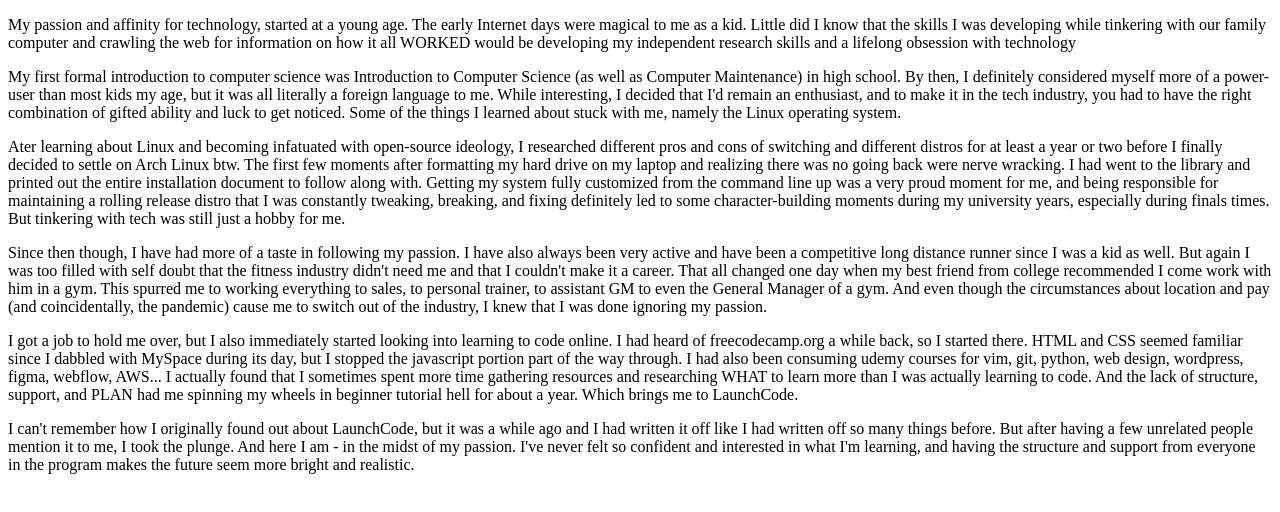
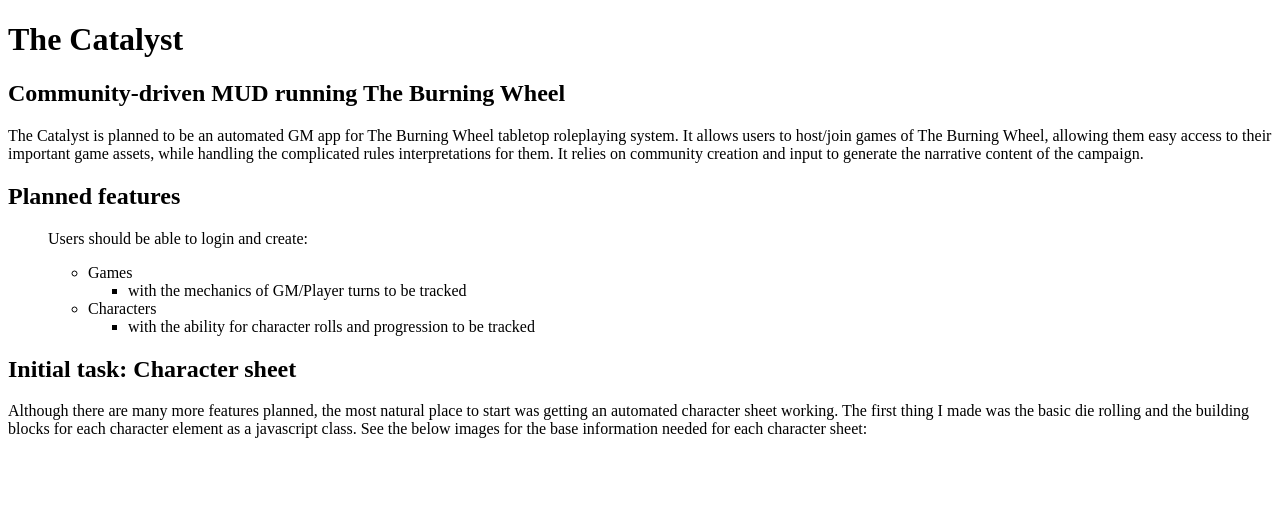
Before and after one commit to LC101-September-2021/assignment-4-html-me-something-jgreen1tc, a website: page index.html in a window 1280 px wide. Drawn offline with Linux system fonts and the light colour scheme.

Commit message:
changed project name, added content

```diff
--- a/index.html
+++ b/index.html
@@ -1,19 +1,28 @@
 <!DOCTYPE html>
 <html>
    <head>
-      <title>Jordan Green</title>
+      <title>The Catalyst Project Outline</title>
    </head>
    <body>
-      <p>My passion and affinity for technology,  started at a young age. The early Internet days were magical to me as a kid. Little did I know that the skills I was developing while tinkering with our family computer and crawling the web for information on how it all WORKED would be developing my independent research skills and a lifelong obsession with technology</p>
+      <h1>The Catalyst</h1>
+      <h2>Community-driven MUD running The Burning Wheel</h2>
+      <p>The Catalyst is planned to be an automated GM app for The Burning Wheel tabletop roleplaying system. It allows users to host/join games of The Burning Wheel, allowing them easy access to their important game assets, while handling the complicated rules interpretations for them. It relies on community creation and input to generate the narrative content of the campaign.</p>
 
-      <p>My first formal introduction to computer science was Introduction to Computer Science (as well as Computer Maintenance) in high school. By then, I definitely considered myself more of a power-user than most kids my age, but it was all literally a foreign language to me. While interesting, I decided that I'd remain an enthusiast, and to make it in the tech industry, you had to have the right combination of gifted ability and luck to get noticed. Some of the things I learned about stuck with me, namely the Linux operating system.</p>
-
-      <p>Ater learning about Linux and becoming infatuated with open-source ideology, I researched different pros and cons of switching and different distros for at least a year or two before I finally decided to settle on Arch Linux btw. The first few moments after formatting my hard drive on my laptop and realizing there was no going back were nerve wracking. I had went to the library and printed out the entire installation document to follow along with. Getting my system fully customized from the command line up was a very proud moment for me, and being responsible for maintaining a rolling release distro that I was constantly tweaking, breaking, and fixing definitely led to some character-building moments during my university years, especially during finals times. But tinkering with tech was still just a hobby for me.</p>
-
-      <p>Since then though, I have had more of a taste in following my passion. I have also always been very active and have been a competitive long distance runner since I was a kid as well. But again I was too filled with self doubt that the fitness industry didn't need me and that I couldn't make it a career. That all changed one day when my best friend from college recommended I come work with him in a gym. This spurred me to working everything to sales, to personal trainer, to assistant GM to even the General Manager of a gym. And even though the circumstances about location and pay (and coincidentally, the pandemic) cause me to switch out of the industry, I knew that I was done ignoring my passion.</p>
-
-      <p>I got a job to hold me over, but I also immediately started looking into learning to code online. I had heard of freecodecamp.org a while back, so I started there. HTML and CSS seemed familiar since I dabbled with MySpace during its day, but I stopped the javascript portion part of the way through. I had also been consuming udemy courses for vim, git, python, web design, wordpress, figma, webflow, AWS... I actually found that I sometimes spent more time gathering resources and researching WHAT to learn more than I was actually learning to code. And the lack of structure, support, and PLAN had me spinning my wheels in beginner tutorial hell for about a year. Which brings me to LaunchCode.</p>
-
-      <p>I can't remember how I originally found out about LaunchCode, but it was a while ago and I had written it off like I had written off so many things before. But after having a few unrelated people mention it to me, I took the plunge. And here I am - in the midst of my passion. I've never felt so confident and interested in what I'm learning, and having the structure and support from everyone in the program makes the future seem more bright and realistic.</p>
+      <h2>Planned features</h2>
+      <ul>
+         <p>Users should be able to login and create:</p>
+         <ul>
+            <li>Games</li>
+               <ul>
+                  <li>with the mechanics of GM/Player turns to be tracked</li>
+               </ul>
+            <li>Characters</li>
+               <ul>
+                  <li>with the ability for character rolls and progression to be tracked</li>
+               </ul>
+         </ul>
+      </ul>
+      <h2>Initial task: Character sheet</h2>
+      <p>Although there are many more features planned, the most natural place to start was getting an automated character sheet working. The first thing I made was the basic die rolling and the building blocks for each character element as a javascript class. See the below images for the base information needed for each character sheet:</p>
    </body>
 </html>
```
